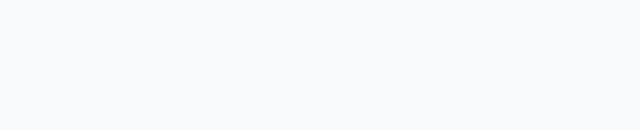
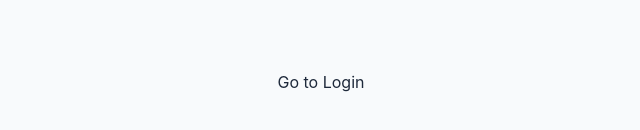
Before and after one commit to arvind-amodkar/Roger-CRM, a Next.js app: page / in a window 1280 px wide. Shown: the part 318-448 px from the top of the page, without its empty margins (319-959 px from the left). Built offline with nearby package versions, Linux system fonts and the light colour scheme.

Commit message:
Update page.tsx

```diff
--- a/src/app/page.tsx
+++ b/src/app/page.tsx
@@ -1,9 +1,12 @@
-import { redirect } from 'next/navigation'
-
 export default function Home() {
-  if (typeof window === 'undefined') {
-    redirect('/login')
-  }
-
-  return null
+  return (
+    <div style={{
+      display:"flex",
+      height:"100vh",
+      justifyContent:"center",
+      alignItems:"center"
+    }}>
+      <a href="/login">Go to Login</a>
+    </div>
+  )
 }
```
